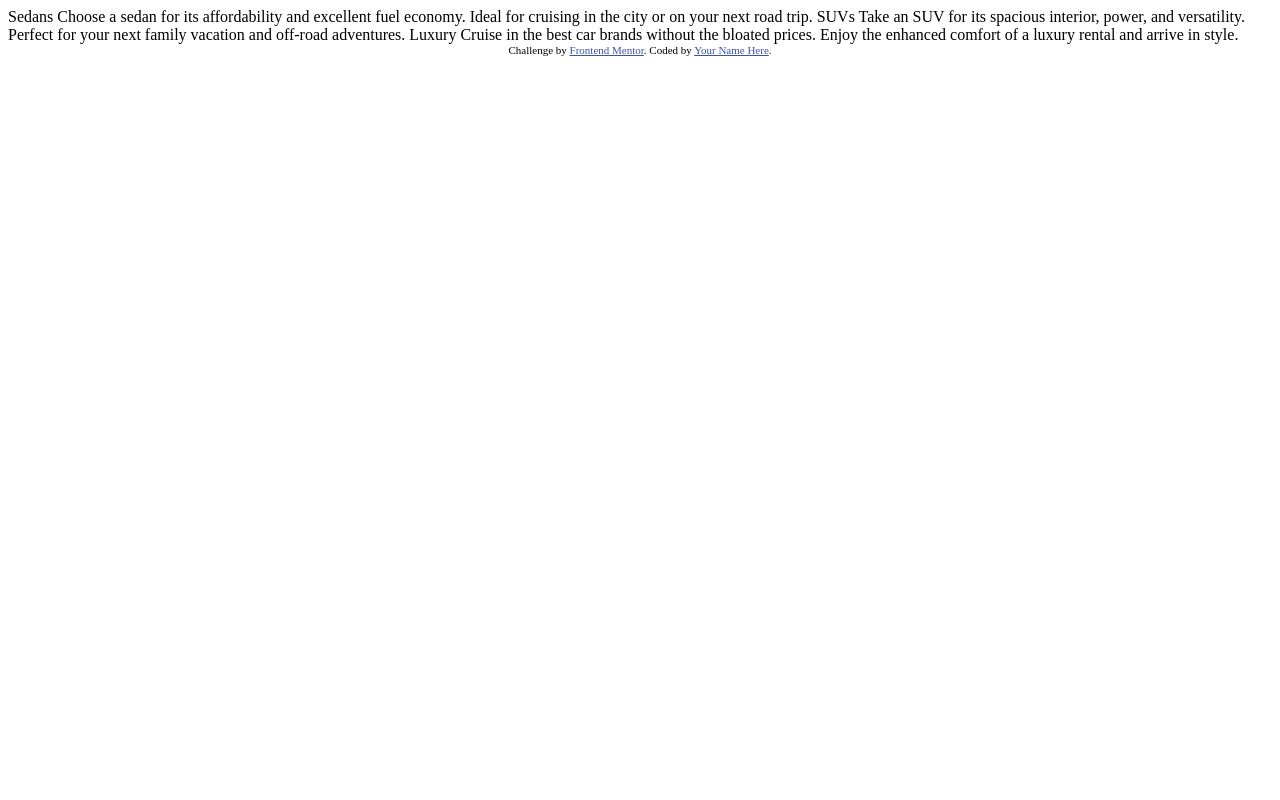
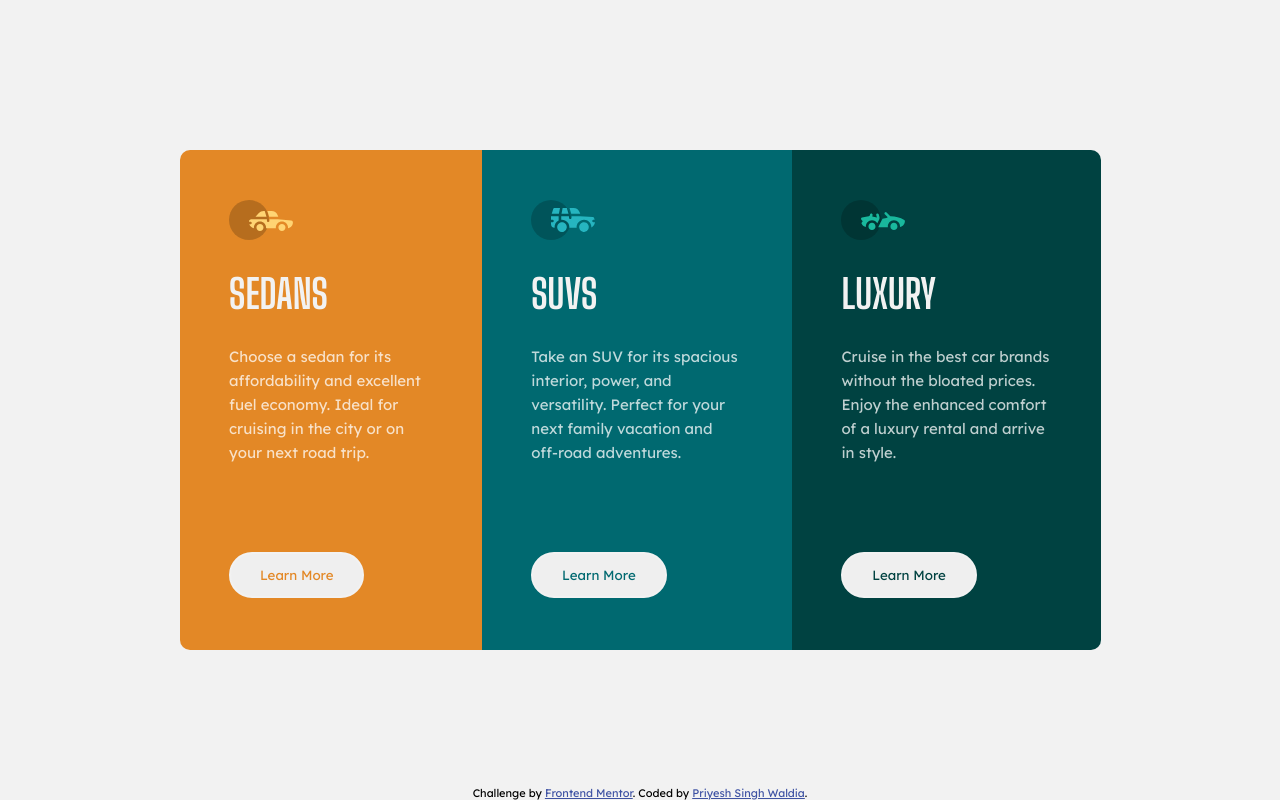
Before and after one commit to Priyesh-Singh-Waldia/column-preview-card-component-main, a plain HTML site: page index.html in a window 1280 px wide. Drawn offline with Linux system fonts and the light colour scheme.

Commit message:
completed the project

```diff
--- a/index.html
+++ b/index.html
@@ -14,31 +14,46 @@
     <link rel="stylesheet" href="style.css" />
 
     <title>Frontend Mentor | 3-column preview card component</title>
+  </head>
+  <body class="flex">
+    <div class="container">
+      <div class="box orange">
+        <img src="images/icon-sedans.svg" alt="" />
+        <h1>Sedans</h1>
+        <p>
+          Choose a sedan for its affordability and excellent fuel economy. Ideal
+          for cruising in the city or on your next road trip.
+        </p>
+        <button class="b1">Learn More</button>
+      </div>
+      <div class="box teal">
+        <img src="images/icon-suvs.svg" alt="" />
+        <h1>SUVs</h1>
+        <p>
+          Take an SUV for its spacious interior, power, and versatility. Perfect
+          for your next family vacation and off-road adventures.
+        </p>
+        <button class="b2">Learn More</button>
+      </div>
+      <div class="box green">
+        <img src="images/icon-luxury.svg" alt="" />
+        <h1>Luxury</h1>
+        <p>
+          Cruise in the best car brands without the bloated prices. Enjoy the
+          enhanced comfort of a luxury rental and arrive in style.
+        </p>
+        <button class="b3">Learn More</button>
+      </div>
+    </div>
 
-    <!-- Feel free to remove these styles or customise in your own stylesheet 👍 -->
-    <style>
-      .attribution {
-        font-size: 11px;
-        text-align: center;
-      }
-      .attribution a {
-        color: hsl(228, 45%, 44%);
-      }
-    </style>
-  </head>
-  <body>
-    Sedans Choose a sedan for its affordability and excellent fuel economy.
-    Ideal for cruising in the city or on your next road trip. SUVs Take an SUV
-    for its spacious interior, power, and versatility. Perfect for your next
-    family vacation and off-road adventures. Luxury Cruise in the best car
-    brands without the bloated prices. Enjoy the enhanced comfort of a luxury
-    rental and arrive in style.
-
-    <div class="attribution">
+    <footer class="attribution">
       Challenge by
       <a href="https://www.frontendmentor.io?ref=challenge" target="_blank"
         >Frontend Mentor</a
-      >. Coded by <a href="#">Your Name Here</a>.
-    </div>
+      >. Coded by
+      <a href="https://github.com/Priyesh-Singh-Waldia" target="_blank"
+        >Priyesh Singh Waldia</a
+      >.
+    </footer>
   </body>
 </html>
--- a/style.css
+++ b/style.css
@@ -0,0 +1,122 @@
+@import url("https://fonts.googleapis.com/css2?family=Lexend+Deca:wght@400;700&display=swap");
+@import url("https://fonts.googleapis.com/css2?family=Big+Shoulders+Display:wght@700&display=swap");
+
+:root {
+  --brightOrange: hsl(31, 77%, 52%);
+  --darkCyan: hsl(184, 100%, 22%);
+  --veryDarkCyan: hsl(179, 100%, 13%);
+  --para: hsla(0, 0%, 100%, 0.75);
+  --bg-hd-btn: hsl(0, 0%, 95%);
+}
+
+/* Body */
+body {
+  margin: 0;
+  padding: 0;
+  box-sizing: border-box;
+  min-height: 100vh;
+  font-size: 15px;
+  background-color: var(--bg-hd-btn);
+  font-family: "Lexend Deca", sans-serif;
+  color: var(--bg-hd-btn);
+}
+
+.flex {
+  display: flex;
+  justify-content: center;
+  align-items: center;
+}
+
+.container {
+  width: 921px;
+  height: 500px;
+  display: flex;
+  justify-content: center;
+  border-radius: 10px;
+  overflow: hidden;
+  margin: 1rem;
+}
+
+.box {
+  padding: 3.1rem;
+}
+
+.orange {
+  background-color: var(--brightOrange);
+}
+
+.teal {
+  background-color: var(--darkCyan);
+}
+
+.green {
+  background-color: var(--veryDarkCyan);
+}
+
+/* HTML Elements */
+h1 {
+  font-family: "Big Shoulders Display", cursive;
+  font-size: 2.5rem;
+  text-transform: uppercase;
+}
+
+p {
+  line-height: 1.6;
+  color: var(--para);
+  padding-bottom: 4.5rem;
+}
+
+button {
+  font-family: "Lexend Deca", sans-serif;
+  border: none;
+  padding: 0.8rem 1.8rem;
+  border: 2px solid var(--bg-hd-btn);
+  border-radius: 50px;
+}
+
+button:hover {
+  cursor: pointer;
+  background-color: rgba(0, 0, 0, 0);
+  color: var(--bg-hd-btn);
+}
+
+.b1 {
+  color: var(--brightOrange);
+}
+
+.b2 {
+  color: var(--darkCyan);
+}
+
+.b3 {
+  color: var(--veryDarkCyan);
+}
+
+/* 👣 Footer */
+.attribution {
+  position: absolute;
+  font-size: 11px;
+  bottom: 0;
+  text-align: center;
+  color: black;
+}
+.attribution a {
+  color: hsl(228, 45%, 44%);
+}
+
+/* 📱 Media Query */
+@media only screen and (max-width: 920px) {
+  .container {
+    flex-direction: column;
+    max-width: 500px;
+    height: auto;
+  }
+
+  p {
+    padding-bottom: 1rem;
+  }
+
+  .attribution {
+    display: none;
+  }
+}
```
